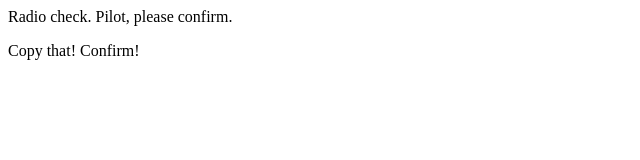
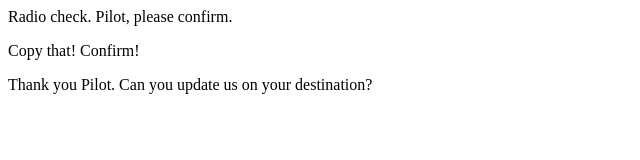
Before and after one commit to KBorders1/communication-log, a plain HTML site: page index.html in a window 1280 px wide. Shown: the whole page, without its empty margins (0-640 px from the left). Drawn offline with Linux system fonts and the light colour scheme.

Commit message:
Added third line to log.

```diff
--- a/index.html
+++ b/index.html
@@ -2,5 +2,6 @@
    <body>
       <p>Radio check. Pilot, please confirm.</p>
       <P>Copy that! Confirm!</P>
+      <p>Thank you Pilot. Can you update us on your destination?</p>
    </body>
 </html>
```
